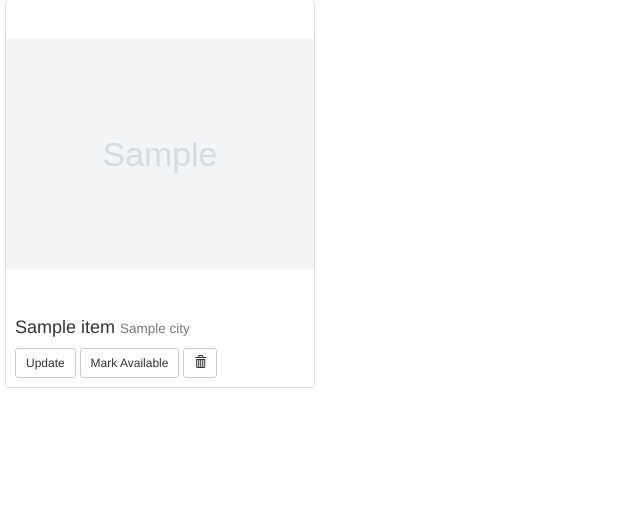
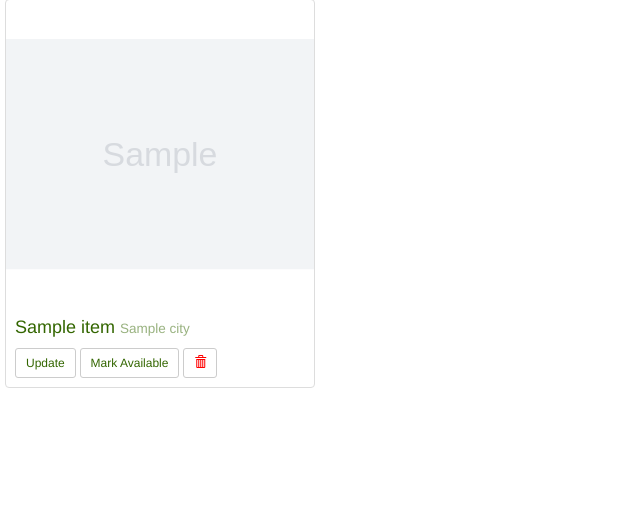
Before and after one commit to zhongcheng/freemarket, a Django app: template mainApp/templates/mainApp/my_items.html in a window 1280 px wide. Shown: the part 61-571 px from the top of the page, without its empty margins (0-640 px from the left). Run offline with Django 3.2, Linux system fonts and the light colour scheme; the template is opened without the code that fills it: most values are stand-ins (such as "Sample title", 1, 10 or a date in 2020); grey boxes marked "Sample" are stand-in pictures; some libraries are stand-ins or nearby versions.

Commit message:
modify my_item page font color

```diff
--- a/mainApp/templates/mainApp/my_items.html
+++ b/mainApp/templates/mainApp/my_items.html
@@ -28,22 +28,22 @@
                                 </a>
                             </div>
                             <div class="caption" style="padding-top: 0px">
-                                <h4>{{ item.item_name }} <small>{{ item.city }}</small></h4>
+                                <h4 style="color: #336600">{{ item.item_name }} <small style="color: #336600; opacity: 0.5">{{ item.city }}</small></h4>
 
 {#                                item update button#}
-                                <a href="{% url 'mainApp:update_item' item.id %}" class="btn btn-default btn-sm" role="button">Update</a>
+                                <a href="{% url 'mainApp:update_item' item.id %}" class="btn btn-default btn-sm" role="button" style="color: #336600">Update</a>
 
                                 {% if item.availability %}
-                                    <a href="{% url 'mainApp:item_unavailable' item.id %}" class="btn btn-default btn-sm" role="button">Mark Reserved</a>
+                                    <a href="{% url 'mainApp:item_unavailable' item.id %}" class="btn btn-default btn-sm" role="button" style="color: #336600">Mark Reserved</a>
                                 {% else %}
-                                    <a href="{% url 'mainApp:item_available' item.id %}" class="btn btn-default btn-sm" role="button">Mark Available</a>
+                                    <a href="{% url 'mainApp:item_available' item.id %}" class="btn btn-default btn-sm" role="button" style="color: #336600">Mark Available</a>
                                 {% endif %}
 
 {#                                item delete button#}
                                 <form action="{% url 'mainApp:delete_item' item.id %}" method="post" style="display: inline;">
                                     {% csrf_token %}
                                     <input type="hidden" name="item_id" value="{{ item.id }}" />
-                                    <button type="submit" class="btn btn-default btn-sm">
+                                    <button type="submit" class="btn btn-default btn-sm" style="color: red">
                                         <span class="glyphicon glyphicon-trash"></span>
                                     </button>
                                 </form>
```
